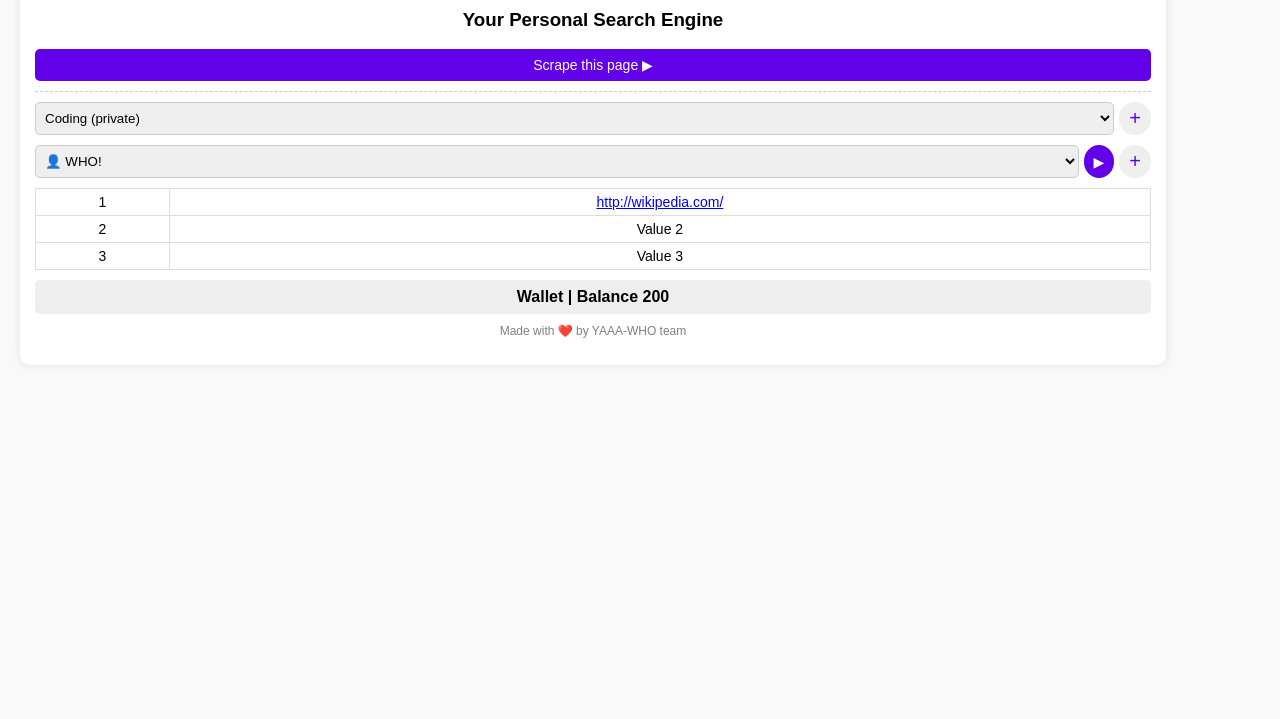
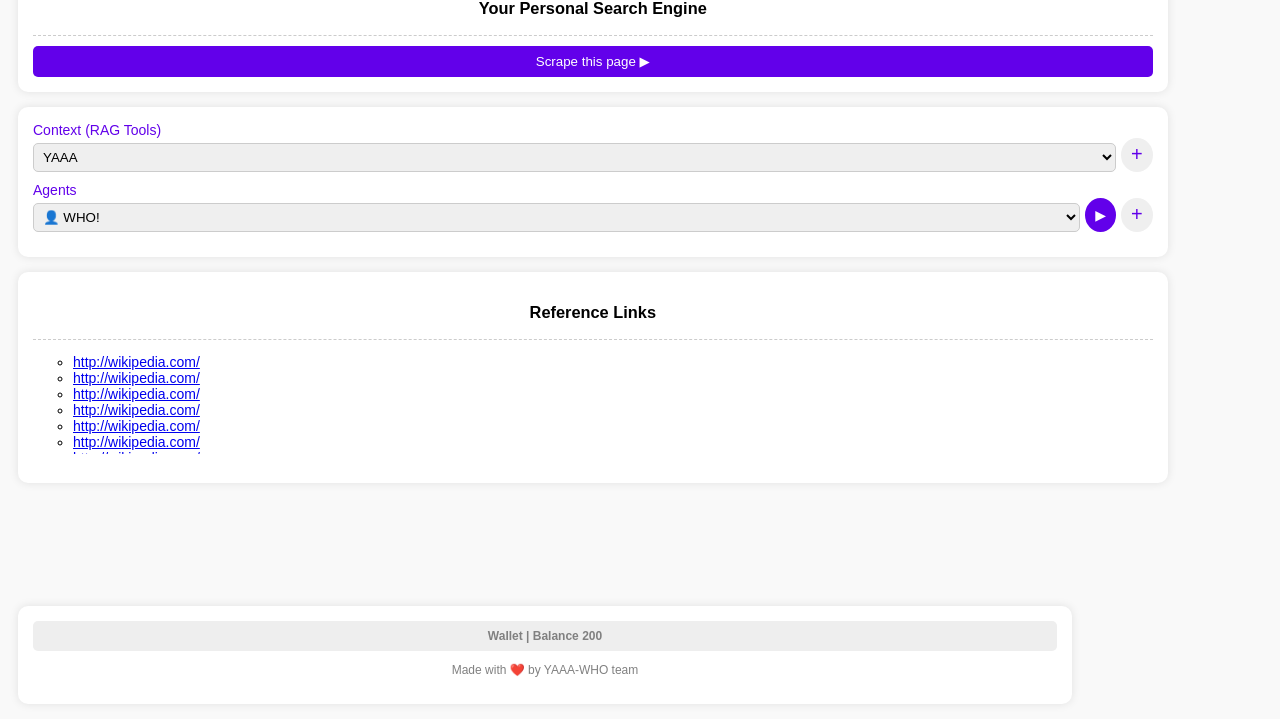
Before and after one commit to Abhijat-s/EthGlobal-Agentic2025, a browser extension: page yaaa/Extension/sidepanel/index.html in a window 1280 px wide. Shown: the part 81-800 px from the top of the page. Drawn offline with Linux system fonts and the light colour scheme.

Commit message:
UI Modilfications

```diff
--- a/yaaa/Extension/sidepanel/index.css
+++ b/yaaa/Extension/sidepanel/index.css
@@ -1,9 +1,9 @@
 body {
   font-family: Source Code Pro, Arial, sans-serif;
+  font-size: 14px;
   text-align: center;
   background-color: #f9f9f9;
-  margin: 0;
-  padding: 20px;
+  padding: 10px;
 }
 
 .container {
@@ -12,11 +12,12 @@ body {
   padding: 15px;
   border-radius: 10px;
   box-shadow: 0 0 10px rgba(0, 0, 0, 0.1);
+  margin-bottom: 15px;
 }
 
 h2 {
   font-size: 18px;
-  margin-bottom: 10px;
+  margin: 10px;
 }
 
 .scrape-btn {
@@ -25,7 +26,6 @@ h2 {
   color: white;
   border: none;
   padding: 8px;
-  font-size: 14px;
   border-radius: 5px;
   cursor: pointer;
 }
@@ -36,6 +36,11 @@ hr {
   border-top: 1px dashed #ccc;
 }
 
+label {
+  color: #6200ea;
+  font-weight: light;
+}
+
 .dropdown-section {
   display: flex;
   justify-content: space-between;
@@ -44,6 +49,7 @@ hr {
 
 .dropdown {
   flex: 1;
+  margin-top: 5px;
   padding: 5px;
   border-radius: 5px;
   border: 1px solid #ccc;
@@ -73,21 +79,44 @@ hr {
   margin: 10px 0;
 }
 
+nav ul {
+  height: 100px;
+  overflow: hidden;
+  overflow-y: scroll;
+}
+
+li {
+  padding: auto;
+  text-align: left;
+  margin: 0;
+  list-style-type: circle;
+}
+
 .data-table td {
   border: 1px solid #ddd;
   padding: 5px;
-  font-size: 14px;
 }
 
 .wallet {
+  border-color: #6200ea;
+  border-width: 5px;
   background-color: #eee;
   padding: 8px;
   border-radius: 5px;
   font-weight: bold;
 }
 
-.footer {
+/* .footer {
   font-size: 12px;
   color: gray;
   margin-top: 10px;
+} */
+
+#bottom-footer {
+  font-size: 12px;
+  color: gray;
+  margin-top: 10px;
+  position: absolute;
+  bottom: 0;
+  width: 80%;
 }
--- a/yaaa/Extension/sidepanel/index.html
+++ b/yaaa/Extension/sidepanel/index.html
@@ -1,67 +1,94 @@
 <!DOCTYPE html>
 <html lang="en">
   <head>
-    <meta charset="UTF-8">
-    <meta name="viewport" content="width=device-width, initial-scale=1.0">
+    <meta charset="UTF-8" />
+    <meta name="viewport" content="width=device-width, initial-scale=1.0" />
     <title>YAAA WHO!</title>
-    <link rel="stylesheet" href="index.css">
+    <link rel="stylesheet" href="index.css" />
   </head>
   <body>
     <div class="container">
       <h2>YAAA WHO!</h2>
       <h3>Your Personal Search Engine</h3>
+      <hr />
 
       <!-- Scrape Button -->
-        <button class="scrape-btn">Scrape this page   ▶</button>
-
-        <hr>
+      <button class="scrape-btn">Scrape this page ▶</button>
+    </div>
 
       <!-- Dropdown for category selection -->
+    <div class="container">
+      <div style="text-align: left;">
+        <label >Context (RAG Tools)</label>
+      </div>
       <div class="dropdown-section">
         <select class="dropdown">
-                <option>Coding (private)</option>
-                <option>Coding (public)</option>
+          <option>YAAA</option>
+          <option>Coding</option>
+          <option>Vacation</option>
+          <option>Health</option>
+          <option>Office</option>
         </select>
         <button class="add-btn">&#43;</button>
       </div>
 
       <!-- Dropdown for agent selection -->
+      <div style="text-align: left;">
+        <label>Agents</label>
+      </div>
       <div class="dropdown-section">
         <select class="dropdown">
           <option>👤 WHO!</option>
-                <option>Agent A</option>
-                <option>Agent B</option>
+          <option>👤 Dumbledore</option>
+          <option>👤 Harry</option>
+          <option>👤 Dobby</option>
         </select>
         <button class="play-btn">▶</button>
         <button class="add-btn">&#43;</button>
       </div>
 
       <!-- Reference Data Table -->
-        <table class="data-table">
-            <tr>
-                <td>1</td>
-                <td><a href="http://wikipedia.com/" target="_blank">http://wikipedia.com/</a></td>
-            </tr>
-            <tr>
-                <td>2</td>
-                <td>Value 2</td>
-            </tr>
-            <tr>
-                <td>3</td>
-                <td>Value 3</td>
-            </tr>
-        </table>
+    </div>
+    <div class="container">
+      <h3>Reference Links</h3>
+      <hr />
+      <nav>
+        <ul>
+          <li><a href="http://wikipedia.com/" target="_blank"
+              >http://wikipedia.com/</a</li>
+          <li><a href="http://wikipedia.com/" target="_blank"
+              >http://wikipedia.com/</a</li>
+          <li><a href="http://wikipedia.com/" target="_blank"
+              >http://wikipedia.com/</a</li>
+          <li><a href="http://wikipedia.com/" target="_blank"
+              >http://wikipedia.com/</a</li>
+          <li><a href="http://wikipedia.com/" target="_blank"
+              >http://wikipedia.com/</a</li>
+          <li><a href="http://wikipedia.com/" target="_blank"
+              >http://wikipedia.com/</a</li>
+          <li><a href="http://wikipedia.com/" target="_blank"
+              >http://wikipedia.com/</a</li>
+          <li><a href="http://wikipedia.com/" target="_blank"
+              >http://wikipedia.com/</a</li>
+          <li><a href="http://wikipedia.com/" target="_blank"
+              >http://wikipedia.com/</a</li>
+          <li><a href="http://wikipedia.com/" target="_blank"
+              >http://wikipedia.com/</a</li>
+          <li><a href="http://wikipedia.com/" target="_blank"
+              >http://wikipedia.com/</a</li>
+          <li><a href="http://wikipedia.com/" target="_blank"
+              >http://wikipedia.com/</a</li>
+        </ul>
+      </nav>
+    </div>
 
       <!-- Wallet Display -->
-        <div class="wallet">
-            Wallet | Balance <span>200</span>
-        </div>
-
-        <p class="footer">Made with ❤️ by YAAA-WHO team</p>
+    <div class="container" id="bottom-footer">
+      <div class="wallet">Wallet | Balance <span>200</span></div>
+      <p>Made with ❤️ by YAAA-WHO team</p>
     </div>
   </body>
 </html>
-
 
 <!-- <!DOCTYPE html>
 <html>
@@ -79,6 +106,22 @@
         />
       </button>
     </div>
+        <tr>
+          <td>1</td>
+          <td>
+            <a href="http://wikipedia.com/" target="_blank"
+              >http://wikipedia.com/</a
+            >
+          </td>
+        </tr>
+        <tr>
+          <td>2</td>
+          <td>Value 2</td>
+        </tr>
+        <tr>
+          <td>3</td>
+          <td>Value 3</td>
+        </tr>
 
     <button id="button-prompt" class="primary" disabled>Run</button>
     <div id="response" class="text" hidden></div>
```
Also changed, not shown: yaaa/Extension/images/bg.png (added), yaaa/Extension/images/play-64.png (deleted). Lines whose indentation alone changed are shown as unchanged.
